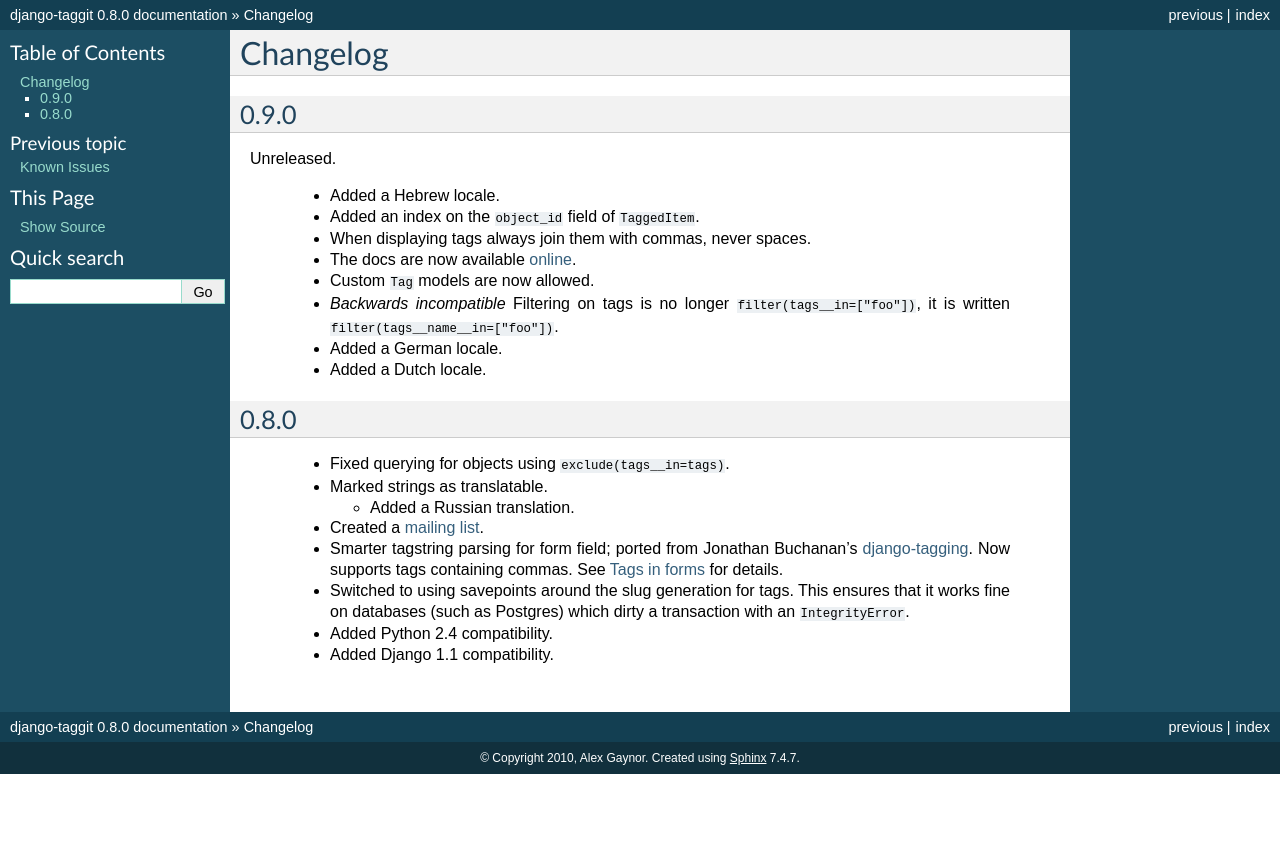
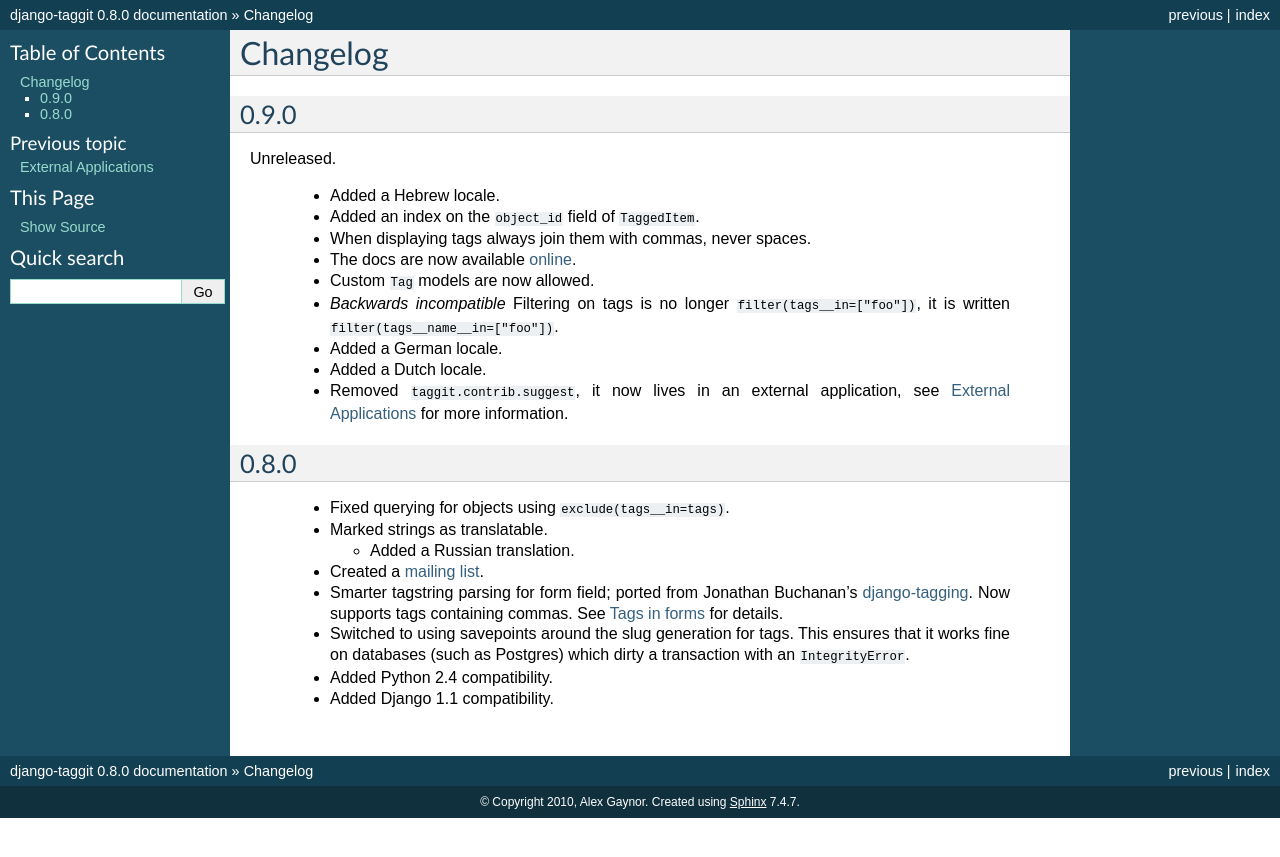
Before and after one commit to jazzband/django-taggit, a Sphinx documentation site: the page built from docs/changelog.txt, in a window 1280 px wide. Shown: the top 857 px of the page. Built offline with Sphinx 7.4.7, drawn with Linux system fonts in a browser that asks for light colours.

Commit message:
Document the available external apps.

```diff
--- a/docs/changelog.txt
+++ b/docs/changelog.txt
@@ -16,6 +16,8 @@
    ``filter(tags__name__in=["foo"])``.
  * Added a German locale.
  * Added a Dutch locale.
+ * Removed ``taggit.contrib.suggest``, it now lives in an external application,
+   see :doc:`external_apps` for more information.
 
 0.8.0
 ~~~~~
--- a/docs/index.txt
+++ b/docs/index.txt
@@ -15,6 +15,7 @@
    api
    custom_tagging
    issues
+   external_apps
    changelog
 
 Indices and tables
```
Also changed, not shown: docs/external_apps.txt (added, +24 -0 lines).
